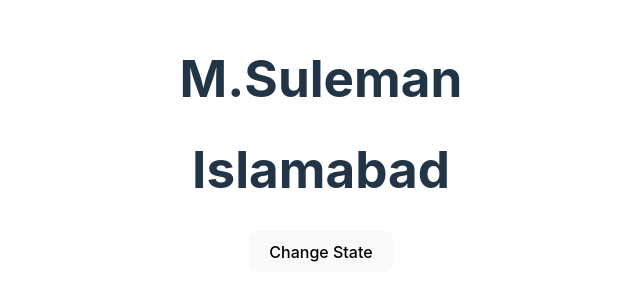
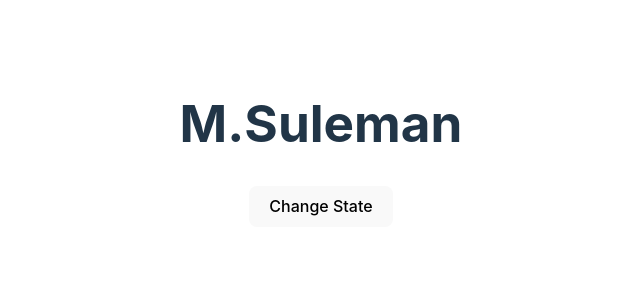
Before and after one commit to Muhammad-Sulman/ReactFirstApp, a React (Vite) app in the folder react-App1.0/: page / in a window 1280 px wide. Shown: the part 256-556 px from the top of the page, without its empty margins (319-959 px from the left). Built offline with nearby package versions, Linux system fonts and the light colour scheme.

Commit message:
UnMounting pahse

```diff
--- a/react-App1.0/src/App.jsx
+++ b/react-App1.0/src/App.jsx
@@ -9,7 +9,8 @@ import './App.css';
 // import EventBinding from './EventBinding'
 // import Mounting from './Mounting'
 // import Updating1 from './Updating1';
-import Person2 from './Person2';
+// import Person2 from './Person2';
+import Parentclass from './Parentclass';
 
 
 
@@ -32,7 +33,8 @@ function App() {
       {/* <EventBinding></EventBinding> */}
       {/* <Mounting/> */}
       {/* <Updating1></Updating1> */}
-      <Person2 city= "Islamabad" ></Person2>
+      {/* <Person2 city= "Islamabad" ></Person2> */}
+      <Parentclass></Parentclass>
 
     </>
   );
--- /dev/null
+++ b/react-App1.0/src/ChildClass.jsx
@@ -0,0 +1,15 @@
+import React from 'react'
+
+export default class ChildClass extends React.Component {
+    componentWillUnmount(){
+        console.log("componentWillUnmount  Called .....")
+    }
+    render() {
+        console.log("child render called")
+        return (
+                <div>
+                    <h1>M.Suleman</h1>
+                </div>
+            )
+        }
+}
--- /dev/null
+++ b/react-App1.0/src/Parentclass.jsx
@@ -0,0 +1,31 @@
+import React from 'react'
+import ChildClass from './ChildClass'
+
+export default class Parentclass extends React.Component {
+    constructor(props) {
+        super(props)
+
+        this.state = {
+            active: true
+        }
+        console.log("Parent constructor called")
+    }
+
+
+    changeState = () => {
+        this.setState({
+            active: false
+        })
+        console.log("Button clicked")
+    }
+
+    render() {
+        console.log("Parent render called")
+    return (
+            <div>
+                {this.state.active ? <ChildClass/> : <h1>Component Deleted..</h1>}
+                <button type="button" onClick={this.changeState} >Change State</button>
+            </div>
+        )
+    }
+}
```
